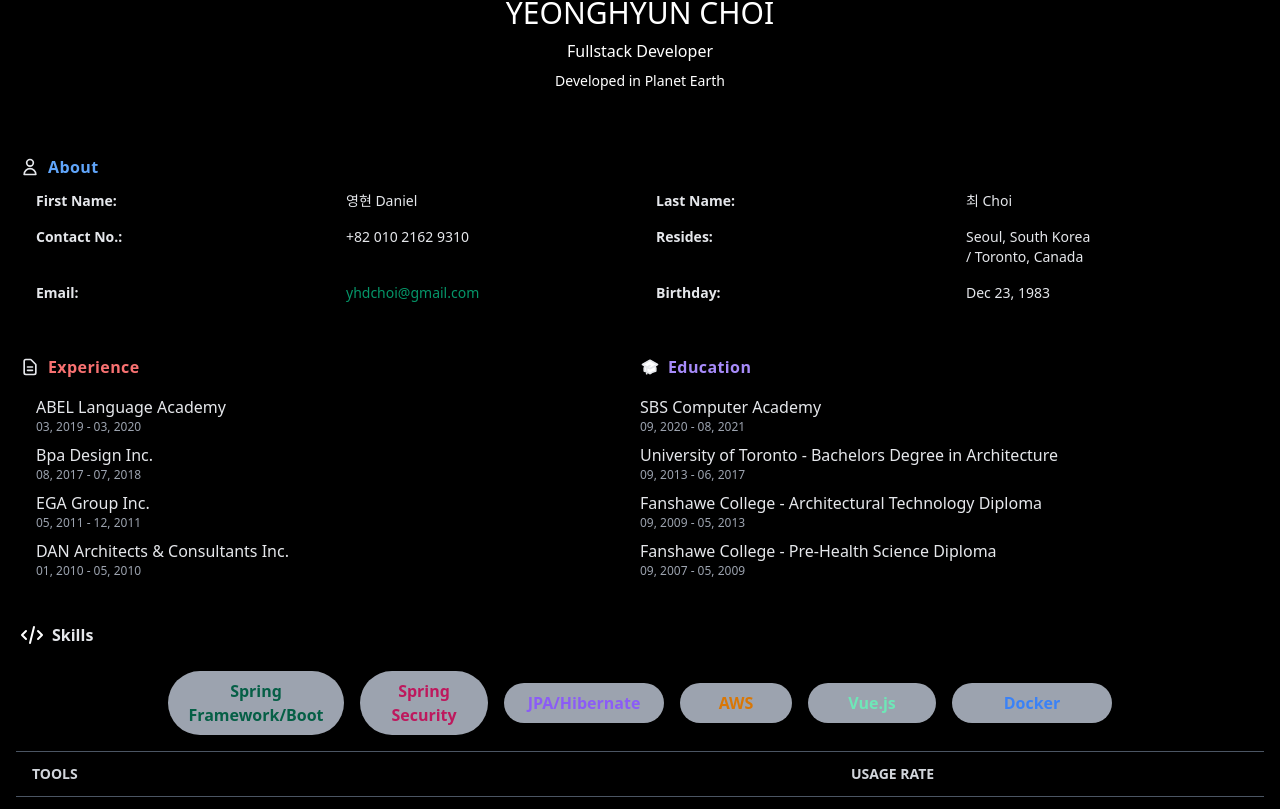
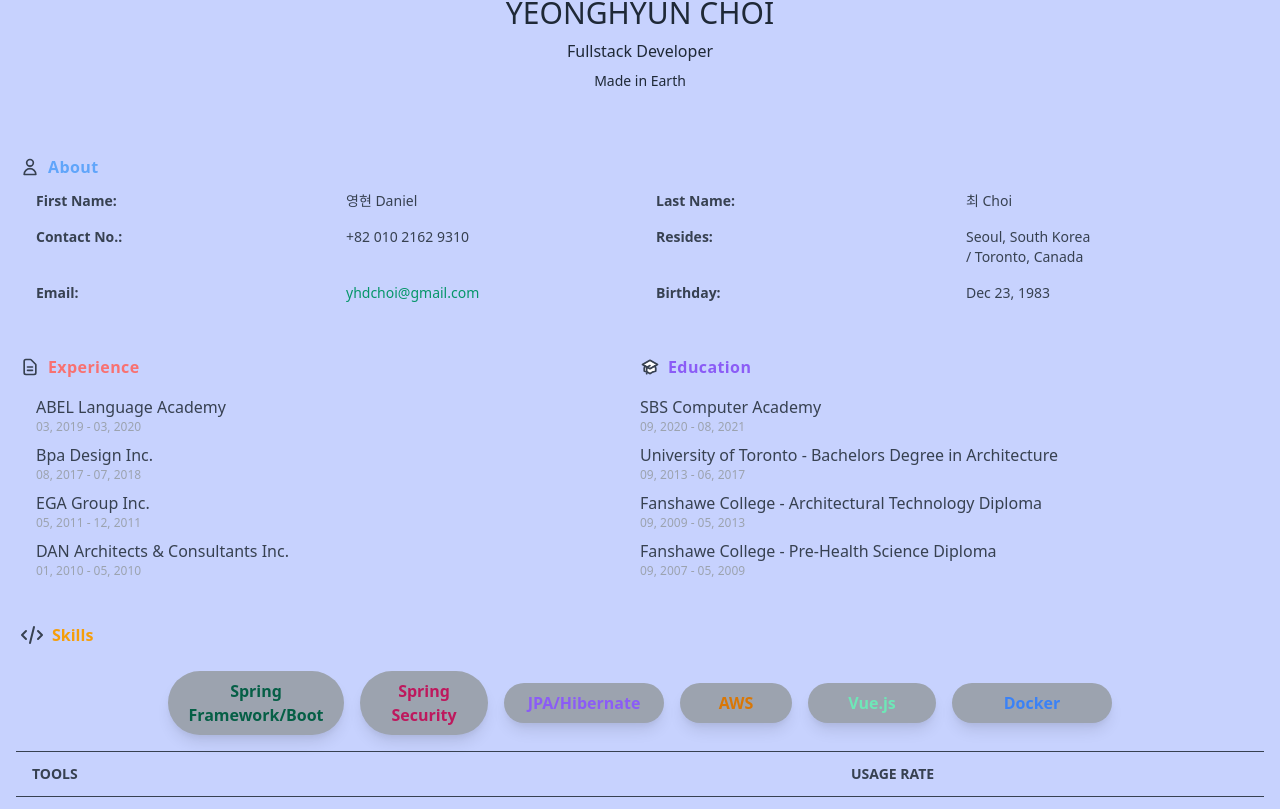
Before and after one commit to yhdchoi/portfolio, a Vue app: page /resume in a window 1280 px wide. Shown: the part 331-1140 px from the top of the page. Built offline with nearby package versions, Linux system fonts and the light colour scheme.

Commit message:
Updates
About, Resume, Portfolio.
Co-logic setup.

```diff
--- a/src/views/Activities.vue
+++ b/src/views/Activities.vue
@@ -1,5 +1,5 @@
 <template>
-  <div class="h-screen bg-black text-white p-10">
+  <div class="h-screen bg-yellow-100 text-gray-500 p-10">
     <!-- GitHub -->
     <a
       class="flex items-center justify-center"
@@ -17,7 +17,7 @@
           d="M12 0c-6.626 0-12 5.373-12 12 0 5.302 3.438 9.8 8.207 11.387.599.111.793-.261.793-.577v-2.234c-3.338.726-4.033-1.416-4.033-1.416-.546-1.387-1.333-1.756-1.333-1.756-1.089-.745.083-.729.083-.729 1.205.084 1.839 1.237 1.839 1.237 1.07 1.834 2.807 1.304 3.492.997.107-.775.418-1.305.762-1.604-2.665-.305-5.467-1.334-5.467-5.931 0-1.311.469-2.381 1.236-3.221-.124-.303-.535-1.524.117-3.176 0 0 1.008-.322 3.301 1.23.957-.266 1.983-.399 3.003-.404 1.02.005 2.047.138 3.006.404 2.291-1.552 3.297-1.23 3.297-1.23.653 1.653.242 2.874.118 3.176.77.84 1.235 1.911 1.235 3.221 0 4.609-2.807 5.624-5.479 5.921.43.372.823 1.102.823 2.222v3.293c0 .319.192.694.801.576 4.765-1.589 8.199-6.086 8.199-11.386 0-6.627-5.373-12-12-12z"
         />
       </svg>
-      <h1 class="font-bold text-4xl text-white  hover:text-purple-500 my-6">
+      <h1 class="font-bold text-4xl text-gray-700  hover:text-purple-500 my-6">
         GitHub
       </h1>
     </a>
@@ -42,7 +42,7 @@
           d="M19.615 3.184c-3.604-.246-11.631-.245-15.23 0-3.897.266-4.356 2.62-4.385 8.816.029 6.185.484 8.549 4.385 8.816 3.6.245 11.626.246 15.23 0 3.897-.266 4.356-2.62 4.385-8.816-.029-6.185-.484-8.549-4.385-8.816zm-10.615 12.816v-8l8 3.993-8 4.007z"
         />
       </svg>
-      <h1 class="font-bold text-4xl text-white  hover:text-red-400 my-6">
+      <h1 class="font-bold text-4xl text-gray-700  hover:text-red-400 my-6">
         YouTube
       </h1>
     </a>
@@ -53,7 +53,7 @@
     <!-- Velog -->
     <a class="flex items-center  justify-center " href="https://velog.io/@yhdc">
       <img class="mr-3" src="../assets/velog_logo.png" width="50" height="50" />
-      <h1 class="font-bold text-4xl text-white  hover:text-red-400 my-6">
+      <h1 class="font-bold text-4xl text-gray-700  hover:text-red-400 my-6">
         Velog
       </h1>
     </a>
--- a/src/views/Contact.vue
+++ b/src/views/Contact.vue
@@ -1,5 +1,5 @@
 <template>
-  <div class="h-screen bg-pink-400 text-white p-10">
+  <div class="h-screen bg-pink-300 text-white p-10">
     <div class="w-full text-center">
       <h1 class="font-bold text-4xl text-white  hover:text-blue-300 my-8">
         Contact
--- a/src/views/Resume.vue
+++ b/src/views/Resume.vue
@@ -1,8 +1,10 @@
 <template>
-  <main class="m-auto w-full bg-black flex-row justify-center items-center ">
+  <main
+    class="m-auto w-full bg-indigo-200 flex-row justify-center items-center "
+  >
     <div class="container m-auto min-h-screen bg-transparent">
       <section
-        class="m-auto max-w-sm rounded-lg overflow-hidden shadow-lg mb-2 bg-black shadow-none"
+        class="m-auto max-w-sm rounded-lg overflow-hidden shadow-lg mb-2 bg-transparent shadow-none"
       >
         <div>
           <img
@@ -13,19 +15,19 @@
             alt="Profile image"
           />
         </div>
-        <div class="pt-6 pb-8 text-white text-center">
+        <div class="pt-6 pb-8 text-gray-800 text-center">
           <p class="text-3xl mb-2 ">최영현</p>
           <p class="text-3xl mb-2 ">YEONGHYUN CHOI</p>
           <p class="">Fullstack Developer</p>
           <p class="text-sm mt-2">
-            Developed in Planet Earth
+            Made in Earth
           </p>
         </div>
       </section>
       <!-- About -->
-      <section class="bg-black p-5">
+      <section class="bg-transparent p-5">
         <div
-          class="flex items-center space-x-2 font-semibold text-gray-200 leading-8"
+          class="flex items-center space-x-2 font-semibold text-gray-700 leading-8"
         >
           <span clas="text-green-500">
             <svg
@@ -45,7 +47,7 @@
           </span>
           <span class="tracking-wide text-blue-400">About</span>
         </div>
-        <div class="text-gray-200">
+        <div class="text-gray-700">
           <div class="grid md:grid-cols-2 text-sm">
             <div class="grid grid-cols-2">
               <div class="px-4 py-2 font-semibold">First Name:</div>
@@ -85,11 +87,11 @@
       </section>
       <!-- End of about section -->
       <!-- Experience and education -->
-      <section class="bg-black p-5">
+      <section class="bg-transparent p-5">
         <div class="grid grid-cols-2">
           <div>
             <div
-              class="flex items-center space-x-2 font-semibold text-gray-200 leading-8 mb-3"
+              class="flex items-center space-x-2 font-semibold text-gray-700 leading-8 mb-3"
             >
               <span clas="text-green-500">
                 <svg
@@ -111,21 +113,21 @@
             </div>
             <ul class="list-inside space-y-2 ml-4">
               <li>
-                <div class="text-gray-200">ABEL Language Academy</div>
+                <div class="text-gray-700">ABEL Language Academy</div>
                 <div class="text-gray-400 text-xs">03, 2019 - 03, 2020</div>
               </li>
               <li>
-                <div class="text-gray-200">Bpa Design Inc.</div>
+                <div class="text-gray-700">Bpa Design Inc.</div>
                 <div class="text-gray-400 text-xs">08, 2017 - 07, 2018</div>
               </li>
               <li>
-                <div class="text-gray-200">EGA Group Inc.</div>
+                <div class="text-gray-700">EGA Group Inc.</div>
                 <div class="text-gray-400 text-xs">
                   05, 2011 - 12, 2011
                 </div>
               </li>
               <li>
-                <div class="text-gray-200">
+                <div class="text-gray-700">
                   DAN Architects & Consultants Inc.
                 </div>
                 <div class="text-gray-400 text-xs">01, 2010 - 05, 2010</div>
@@ -136,7 +138,7 @@
             <div
               class="flex items-center space-x-2 font-semibold text-gray-200 leading-8 mb-3"
             >
-              <span class="text-gray-200">
+              <span class="text-gray-700">
                 <svg
                   class="h-5"
                   xmlns="http://www.w3.org/2000/svg"
@@ -157,17 +159,17 @@
                   />
                 </svg>
               </span>
-              <span class="tracking-wide text-purple-400">Education </span>
+              <span class="tracking-wide text-purple-500">Education </span>
             </div>
             <ul class="list-inside space-y-2">
               <li>
-                <div class="text-gray-200">SBS Computer Academy</div>
+                <div class="text-gray-700">SBS Computer Academy</div>
                 <div class="text-gray-400 text-xs">
                   09, 2020 - 08, 2021
                 </div>
               </li>
               <li>
-                <div class="text-gray-200">
+                <div class="text-gray-700">
                   University of Toronto - Bachelors Degree in Architecture
                 </div>
                 <div class="text-gray-400 text-xs">
@@ -175,7 +177,7 @@
                 </div>
               </li>
               <li>
-                <div class="text-gray-200">
+                <div class="text-gray-700">
                   Fanshawe College - Architectural Technology Diploma
                 </div>
                 <div class="text-gray-400 text-xs">
@@ -183,7 +185,7 @@
                 </div>
               </li>
               <li>
-                <div class="text-gray-200">
+                <div class="text-gray-700">
                   Fanshawe College - Pre-Health Science Diploma
                 </div>
                 <div class="text-gray-400 text-xs">
@@ -197,15 +199,15 @@
       </section>
       <!-- Social Traffic -->
       <section class="m-auto">
-        <div class="flex flex-col min-w-0 p-4 bg-black">
+        <div class="flex flex-col min-w-0 p-4 bg-transparent">
           <div class="items-center px-1 py-2">
-            <div class="flex mb-2 text-gray ">
+            <div class="flex mb-2 text-gray-700 ">
               <svg
                 xmlns="http://www.w3.org/2000/svg"
                 class="h-6 w-6 mr-2"
                 fill="none"
                 viewBox="0 0 24 24"
-                stroke="white"
+                stroke="currentColor"
               >
                 <path
                   stroke-linecap="round"
@@ -215,7 +217,7 @@
                 />
               </svg>
               <h3
-                class="font-semibold text-base text-gray-200 dark:text-gray-50"
+                class="font-semibold text-base text-yellow-500 dark:text-gray-50"
               >
                 Skills
               </h3>
@@ -261,12 +263,12 @@
             <thead>
               <tr>
                 <th
-                  class="px-4 bg-black dark:bg-gray-300 text-gray-300 dark:text-gray-100 align-middle border border-solid border-gray-600 dark:border-gray-500 py-3 text-sm uppercase border-l-0 border-r-0 whitespace-nowrap font-semibold text-left"
+                  class="px-4 bg-transparent dark:bg-gray-300 text-gray-700  align-middle border border-gray-700 border-solid py-3 text-sm uppercase border-l-0 border-r-0 whitespace-nowrap font-semibold text-left"
                 >
                   TOOLS
                 </th>
                 <th
-                  class="px-4 bg-black dark:bg-gray-300 text-gray-300 dark:text-gray-100 align-middle border border-solid border-gray-600 dark:border-gray-500 py-3 text-sm uppercase border-l-0 border-r-0 whitespace-nowrap font-semibold text-left"
+                  class="px-4 bg-transparent  text-gray-700 align-middle border border-solid border-gray-700 py-3 text-sm uppercase border-l-0 border-r-0 whitespace-nowrap font-semibold text-left"
                 >
                   USAGE RATE
                 </th>
```
Also changed, not shown: src/views/About.vue (+32 -36 lines), src/views/Projects.vue (+18 -8 lines).
